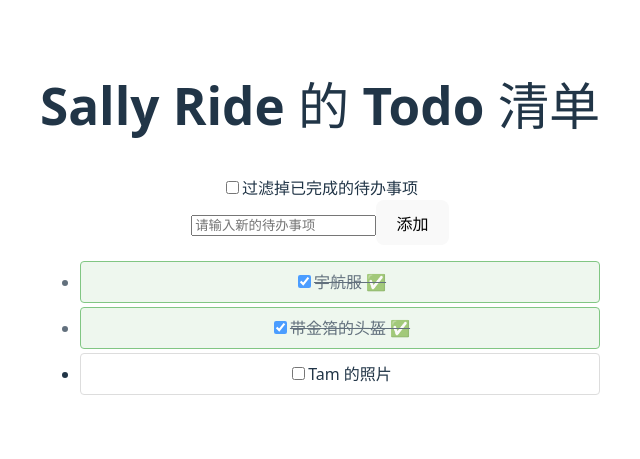
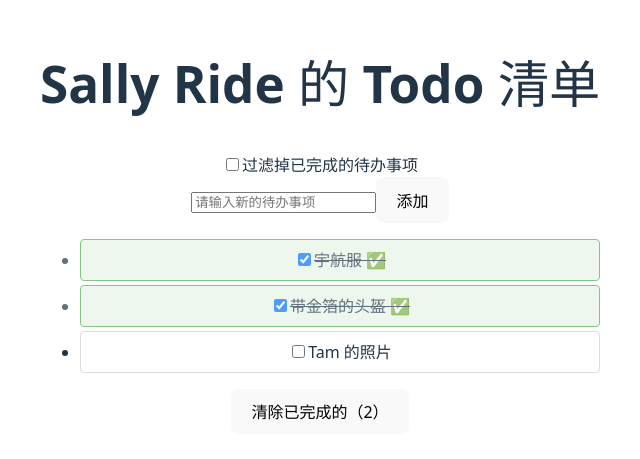
Before and after one commit to Sheridan-Shen/myReact, a React (Vite) app: page / in a window 1280 px wide. Shown: the part 177-636 px from the top of the page, without its empty margins (320-960 px from the left). Built offline with nearby package versions, Linux system fonts and the light colour scheme.

Commit message:
feat:清除已完成的todo

```diff
--- /dev/null
+++ b/src/components/ClearCompletedButton.jsx
@@ -0,0 +1,18 @@
+import { useTodoListStore } from "../stores/todoListStore";
+import styles from "./TodoList.module.css";
+
+export default function ClearCompletedButton() {
+  const { completedCount, clearCompleted } = useTodoListStore();
+
+  if (completedCount === 0) return null;
+
+  return (
+    <button
+      type="button"
+      className={styles.clearButton}
+      onClick={clearCompleted}
+    >
+      清除已完成的（{completedCount}）
+    </button>
+  );
+}
--- a/src/components/TodoList.jsx
+++ b/src/components/TodoList.jsx
@@ -3,6 +3,7 @@ import styles from "./TodoList.module.css";
 import { useState } from "react";
 import { useTodoListStore } from "../stores/todoListStore";
 import AddTodoForm from "./AddTodoForm";
+import ClearCompletedButton from "./ClearCompletedButton";
 
 function TodoItem({ title, completed, onToggle }) {
   // 使用 CSS 模块动态生成 className
@@ -51,6 +52,7 @@ export default function TodoList() {
           />
         ))}
       </ul>
+      <ClearCompletedButton />
     </section>
   );
 }
--- a/src/stores/todoListStore.js
+++ b/src/stores/todoListStore.js
@@ -27,4 +27,15 @@ export const useTodoListStore = create((set, get) => ({
       todos: [newTodo, ...state.todos],
     }));
   },
+
+  get completedCount() {
+    const state = get();
+    return state.todos.filter((todo) => todo.completed).length;
+  },
+
+  clearCompleted: () => {
+    set((state) => ({
+      todos: state.todos.filter((todo) => !todo.completed),
+    }));
+  },
 }));
```
